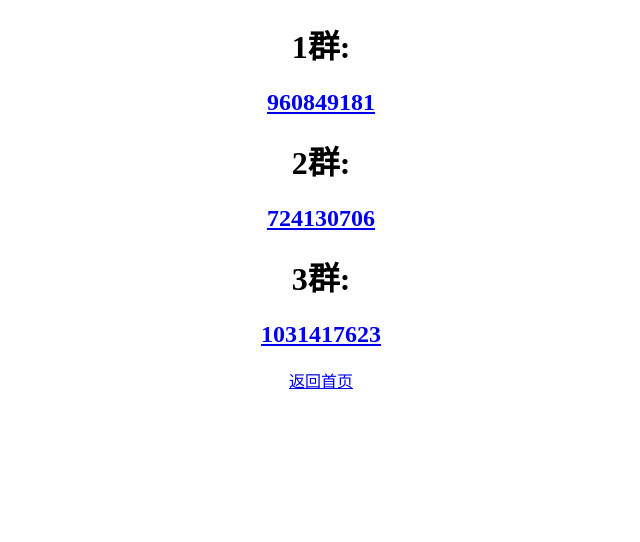
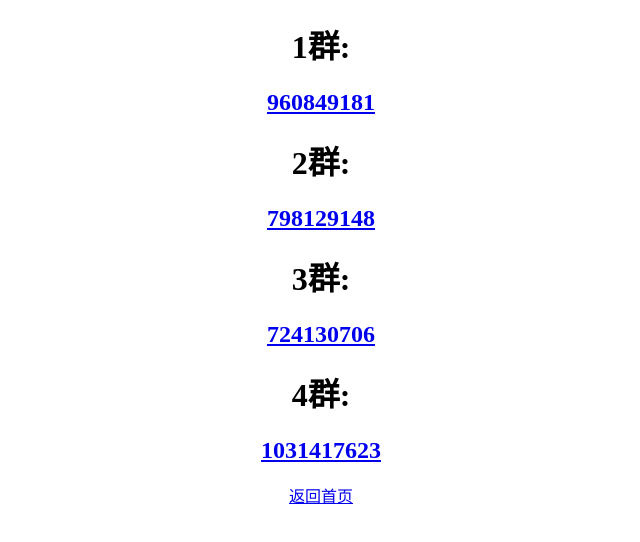
Before and after one commit to sskft/sskft.github.io, a plain HTML site: page qqgroup.html in a window 1280 px wide. Shown: the whole page, without its empty margins (319-959 px from the left). Drawn offline with Linux system fonts and the light colour scheme.

Commit message:
Update qqgroup.html

```diff
--- a/qqgroup.html
+++ b/qqgroup.html
@@ -12,8 +12,10 @@
 		<h1><b>1&#x7FA4;:</b></h1>
 		<h2><a href="https://jq.qq.com/?_wv=1027&k=5ooAXO9" rel="nofollow" target="_blank">960849181</a></h2>
 		<h1><b>2&#x7FA4;:</b></h1>
-		<h2><a href="https://jq.qq.com/?_wv=1027&k=mu0IgYuC" rel="nofollow" target="_blank" >724130706</a></h2>
+		<h2><a href="https://jq.qq.com/?_wv=1027&k=9G6qVI6F" rel="nofollow" target="_blank" >798129148</a></h2>
 		<h1><b>3&#x7FA4;:</b></h1>
+		<h2><a href="https://jq.qq.com/?_wv=1027&k=YrtmrTY4" rel="nofollow" target="_blank" >724130706</a></h2>
+		<h1><b>4&#x7FA4;:</b></h1>
 		<h2><a href="https://jq.qq.com/?_wv=1027&k=rl9QnRxh" rel="nofollow" target="_blank" >1031417623</a></h2>
 	<footer class="footer new">
     <div class="b-div">
```
